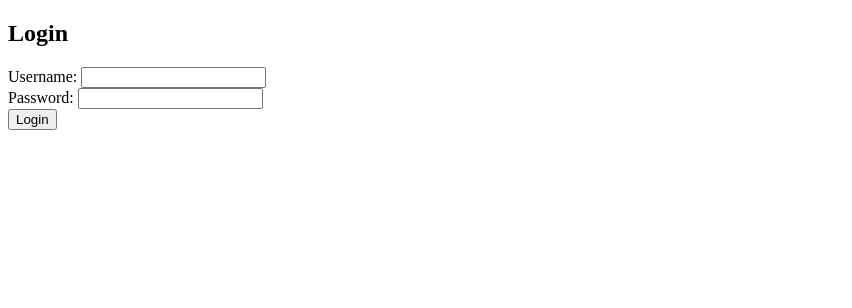
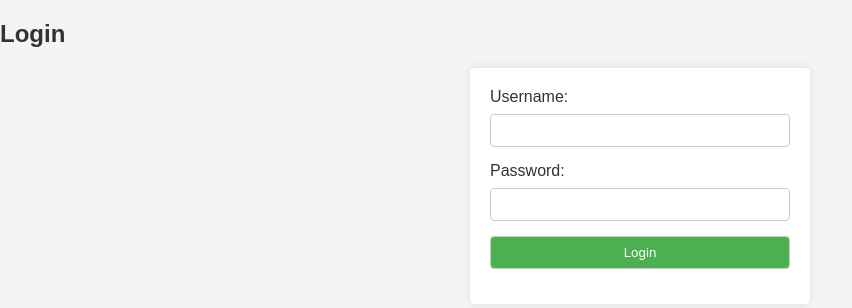
Before and after one commit to DarkImpact1/Django, a Django app: page /accounts/login in a window 1280 px wide. Shown: the top 308 px of the page, without its empty margins (0-852 px from the left). Run offline with Django 5.2, Linux system fonts and the light colour scheme.

Commit message:
securing page

```diff
--- a/mywebsite/homepage/views.py
+++ b/mywebsite/homepage/views.py
@@ -1,9 +1,11 @@
 from django.shortcuts import render
 from django.http import HttpResponse
 from .models import Project_Detail
+from django.contrib import messages
 
 # Create your views here.
 
 def home(request):
     projects = Project_Detail.objects.all()
+    print(projects)
     return render(request,'index.html', {'allprojects' : projects})
--- a/mywebsite/templates/login.html
+++ b/mywebsite/templates/login.html
@@ -6,6 +6,60 @@
     <meta charset="UTF-8">
     <meta name="viewport" content="width=device-width, initial-scale=1.0">
     <title>Login</title>
+
+    <style>
+        body {
+            font-family: Arial, sans-serif;
+            background-color: #f4f4f4;
+            margin: 0;
+            padding: 0;
+        }
+
+        h2 {
+            color: #333;
+        }
+
+        form {
+            max-width: 300px;
+            margin: 20px auto;
+            padding: 20px;
+            background-color: #fff;
+            border-radius: 5px;
+            box-shadow: 0 0 10px rgba(0, 0, 0, 0.1);
+        }
+
+        label {
+            display: block;
+            margin-bottom: 8px;
+            color: #333;
+        }
+
+        input {
+            width: 100%;
+            padding: 8px;
+            margin-bottom: 15px;
+            box-sizing: border-box;
+            border: 1px solid #ccc;
+            border-radius: 4px;
+        }
+
+        input[type="submit"] {
+            background-color: #4caf50;
+            color: #fff;
+            cursor: pointer;
+        }
+
+        input[type="submit"]:hover {
+            background-color: #45a049;
+        }
+
+        div {
+            color: #ff0000;
+            margin-top: 10px;
+        }
+
+        /* Add any additional styling as needed */
+    </style>
 </head>
 <body>
     <h2>Login</h2>
@@ -20,8 +74,7 @@
     <div>
         {% for message in messages %}
             {{message}}
-
-            {% endfor %}
+        {% endfor %}
     </div>
 </body>
 </html>
--- a/mywebsite/useraccount/views.py
+++ b/mywebsite/useraccount/views.py
@@ -29,10 +29,10 @@ def logout(request):
 
 def register(request):
     if (request.method == 'POST'):
-        f_name = request.POST["firstName"]
-        l_name = request.POST["lastName"]
+        f_name = request.POST["firstName"].capitalize()
+        l_name = request.POST["lastName"].capitalize()
         u_name = request.POST["username"]
-        e_mail = request.POST["email"]
+        e_mail = request.POST["email"].lower()
         pass1 = request.POST["password"]
         cpass = request.POST["confirmPassword"]
         # print(f_name,l_name,u_name,e_mail,pass1,cpass)
```
Also changed, not shown: mywebsite/templates/index.html (+25 -12 lines), mywebsite/mywebsite/favicon.png (added).
